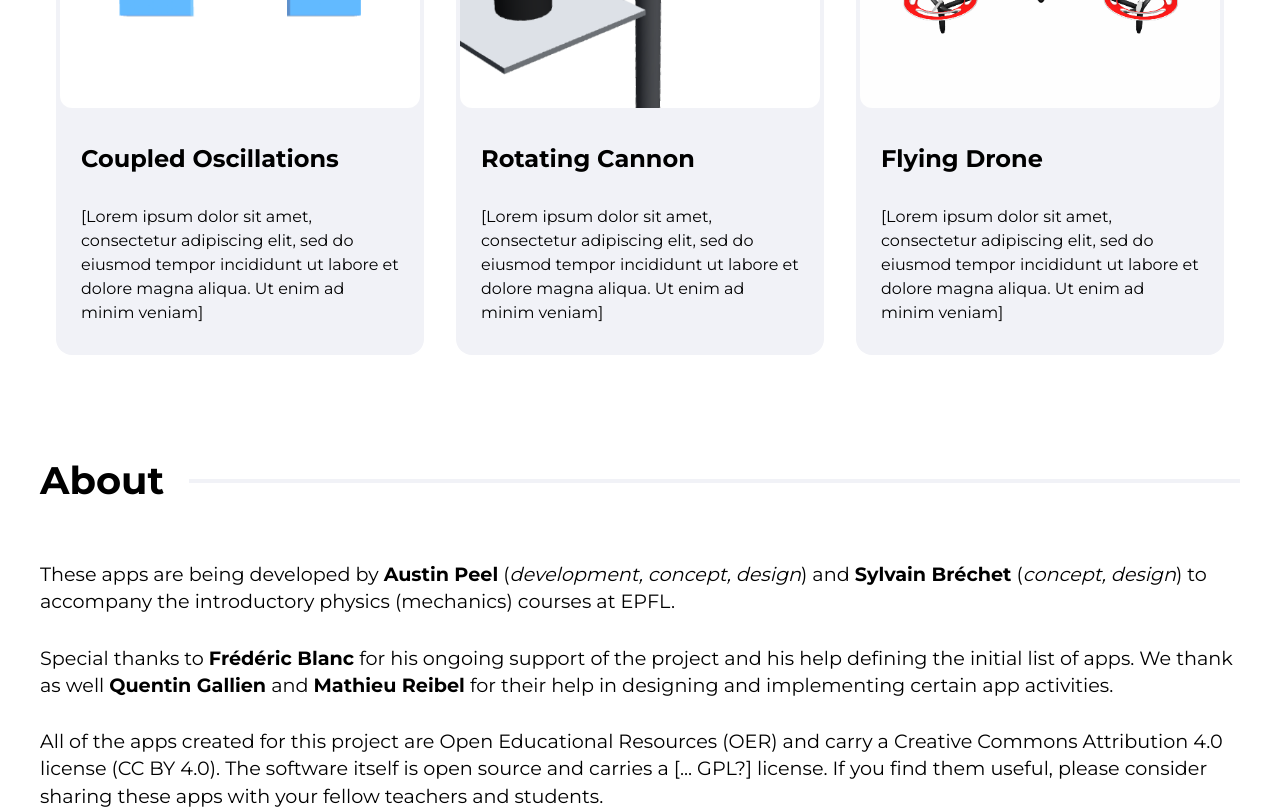
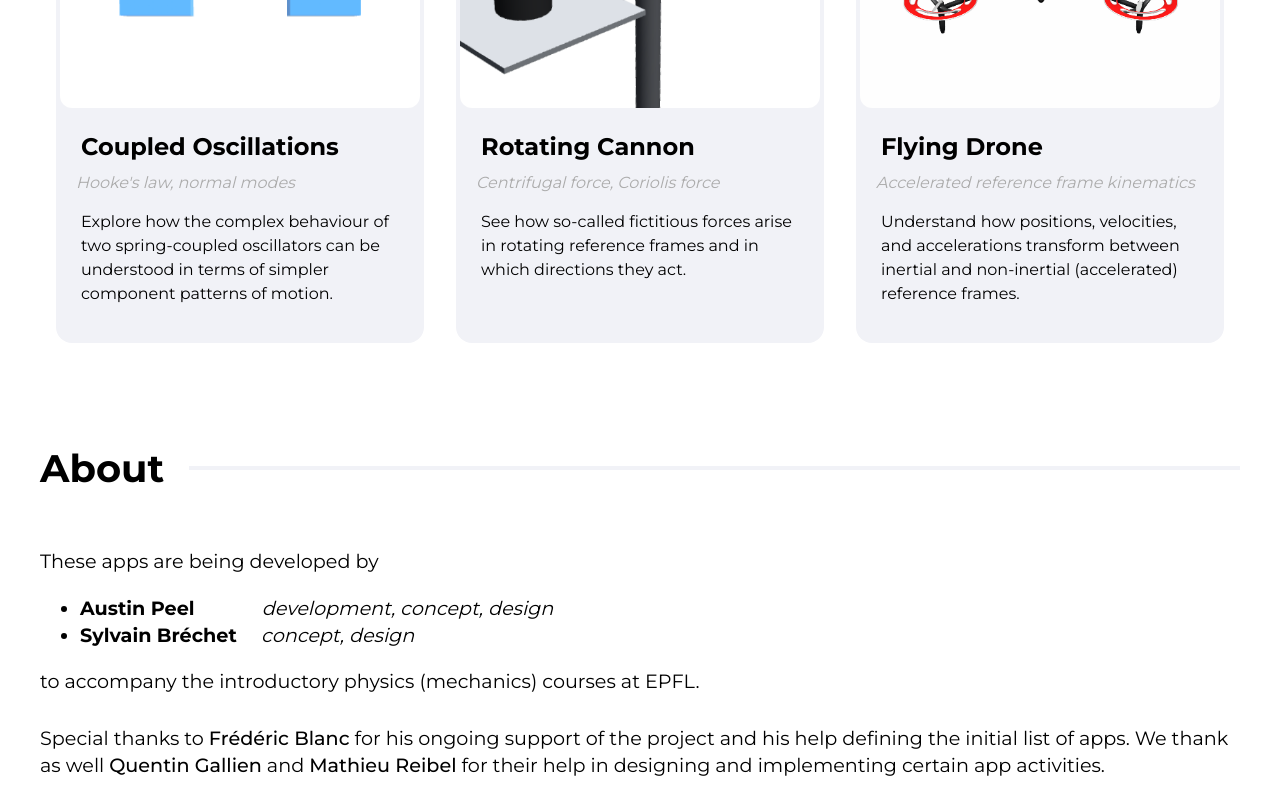
Before and after one commit to epfl-physics/epfl-physics.github.io, a React (Create React App) app: page /#/home in a window 1280 px wide. Shown: the part 1860-2669 px from the top of the page. Built offline with nearby package versions, Linux system fonts and the light colour scheme.

Commit message:
Improve about text and simulation descriptions

```diff
--- a/src/components/About/About.css
+++ b/src/components/About/About.css
@@ -5,5 +5,10 @@
 }
 
 .about-container p {
-    padding: 5px 0px;
+  padding: 5px 0px;
 }
+
+.about-container .emph {
+  /* font-style: italic; */
+  font-weight: 500;
+}
--- a/src/components/About/About.js
+++ b/src/components/About/About.js
@@ -4,16 +4,24 @@ export default function About() {
   return (
     <div className='about-container'>
       <p>
-        These apps are being developed by <b>Austin Peel</b> (
-        <i>development, concept, design</i>) and <b>Sylvain Bréchet</b> (
-        <i>concept, design</i>) to accompany the introductory physics
-        (mechanics) courses at EPFL.{' '}
+        These apps are being developed by
+        <ul>
+          <li>
+            <b>Austin Peel</b>&emsp;&emsp;&emsp;&ensp;
+            <i>development, concept, design</i>
+          </li>
+          <li>
+            <b>Sylvain Bréchet</b>&emsp; <i>concept, design</i>
+          </li>
+        </ul>
+        to accompany the introductory physics (mechanics) courses at EPFL.
       </p>
       <p>
-        Special thanks to <b>Frédéric Blanc</b> for his ongoing support of the
-        project and his help defining the initial list of apps. We thank as well{' '}
-        <b>Quentin Gallien</b> and <b>Mathieu Reibel</b> for their help in
-        designing and implementing certain app activities.
+        Special thanks to <span className='emph'>Frédéric Blanc</span> for his
+        ongoing support of the project and his help defining the initial list of
+        apps. We thank as well <span className='emph'>Quentin Gallien</span> and{' '}
+        <span className='emph'>Mathieu Reibel</span> for their help in designing
+        and implementing certain app activities.
       </p>
       <p>
         All of the apps created for this project are Open Educational Resources
--- a/src/components/Simulations/SimulationCard/SimulationCard.css
+++ b/src/components/Simulations/SimulationCard/SimulationCard.css
@@ -5,7 +5,7 @@
   color: black;
   margin: 20px 16px;
   width: 368px;
-    min-height: 500px;
+  min-height: 520px;
   border-radius: 16px;
   background-color: #f1f2f7;
 }
@@ -28,8 +28,13 @@
 }
 
 .simulation-card-container h4 {
-    margin-left: 25px;
-    margin-right: 50px;
+  margin: 20px 25px 10px;
+}
+
+.simulation-card-container .keywords {
+  margin: 0px 20px 15px;
+  font-style: italic;
+  color: #acacac;
 }
 
 .simulation-card-container p {
--- a/src/components/Simulations/SimulationCard/SimulationCard.js
+++ b/src/components/Simulations/SimulationCard/SimulationCard.js
@@ -11,6 +11,7 @@ export default function SimulationCard(props) {
           <div className='simulation-card-container'>
             <img src={props.image} alt='sim' />
             <h4>{props.name}</h4>
+            <p className='keywords'>{props.keywords}</p>
             <p>{props.description}</p>
           </div>
         </HashLink>
--- a/src/components/Simulations/Simulations.js
+++ b/src/components/Simulations/Simulations.js
@@ -10,8 +10,9 @@ const sim1 = {
   id: 'coupled-oscillations',
   image: thumbnail1,
   name: 'Coupled Oscillations',
+  keywords: "Hooke's law, normal modes",
   description:
-    '[Lorem ipsum dolor sit amet, consectetur adipiscing elit, sed do eiusmod tempor incididunt ut labore et dolore magna aliqua. Ut enim ad minim veniam]',
+    'Explore how the complex behaviour of two spring-coupled oscillators can be understood in terms of simpler component patterns of motion.',
 };
 
 const sim2 = {
@@ -19,8 +20,9 @@ const sim2 = {
   id: 'rotating-cannon',
   image: thumbnail2,
   name: 'Rotating Cannon',
+  keywords: 'Centrifugal force, Coriolis force',
   description:
-    '[Lorem ipsum dolor sit amet, consectetur adipiscing elit, sed do eiusmod tempor incididunt ut labore et dolore magna aliqua. Ut enim ad minim veniam]',
+    'See how so-called fictitious forces arise in rotating reference frames and in which directions they act.',
 };
 
 const sim3 = {
@@ -28,8 +30,9 @@ const sim3 = {
   id: 'flying-drone',
   image: thumbnail3,
   name: 'Flying Drone',
+  keywords: 'Accelerated reference frame kinematics',
   description:
-    '[Lorem ipsum dolor sit amet, consectetur adipiscing elit, sed do eiusmod tempor incididunt ut labore et dolore magna aliqua. Ut enim ad minim veniam]',
+    'Understand how positions, velocities, and accelerations transform between inertial and non-inertial (accelerated) reference frames.',
 };
 
 // const checkBackSoon = {
```
Also changed, not shown: src/components/Simulations/Simulations.css (indentation only). Lines whose indentation alone changed are shown as unchanged.
